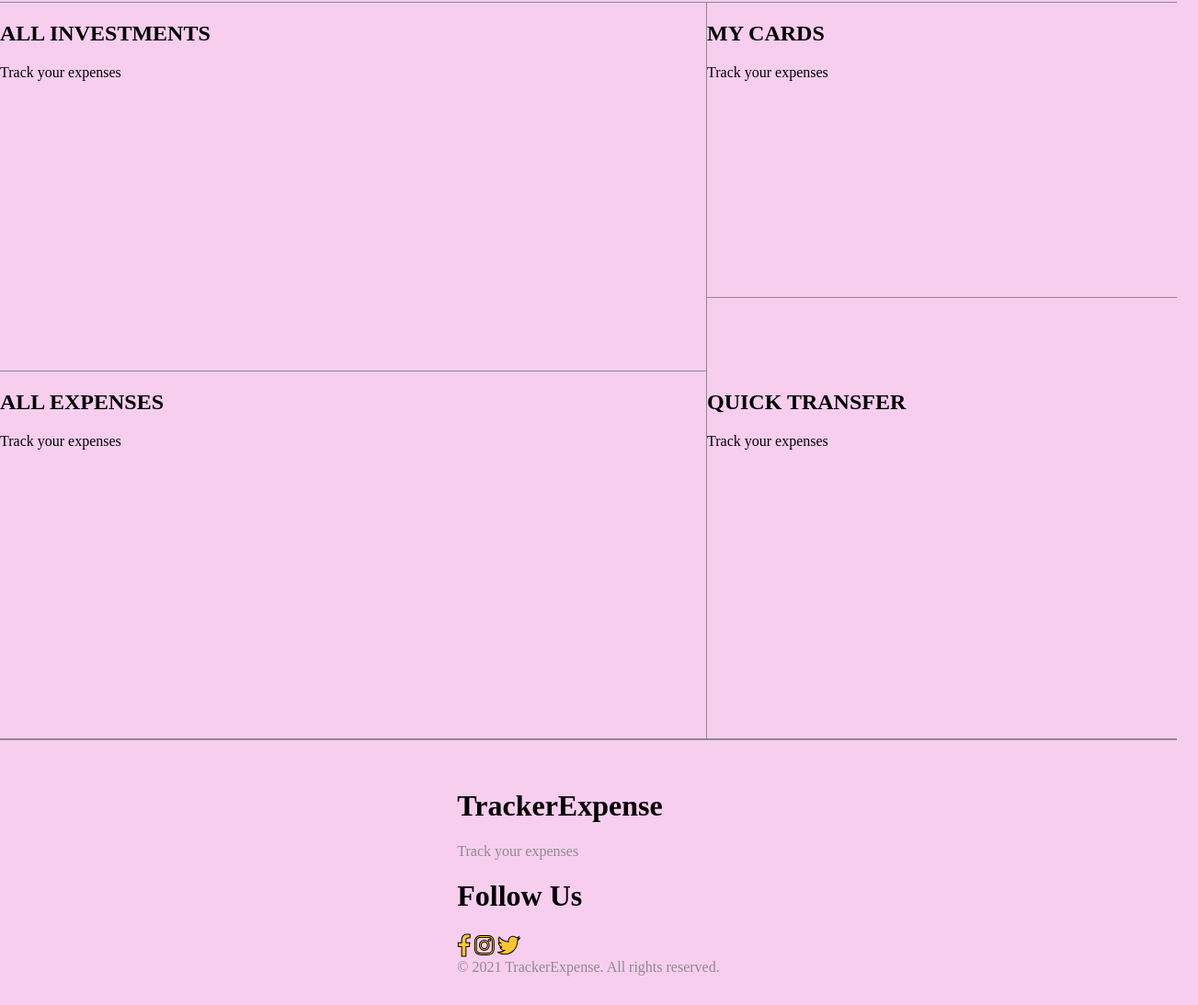
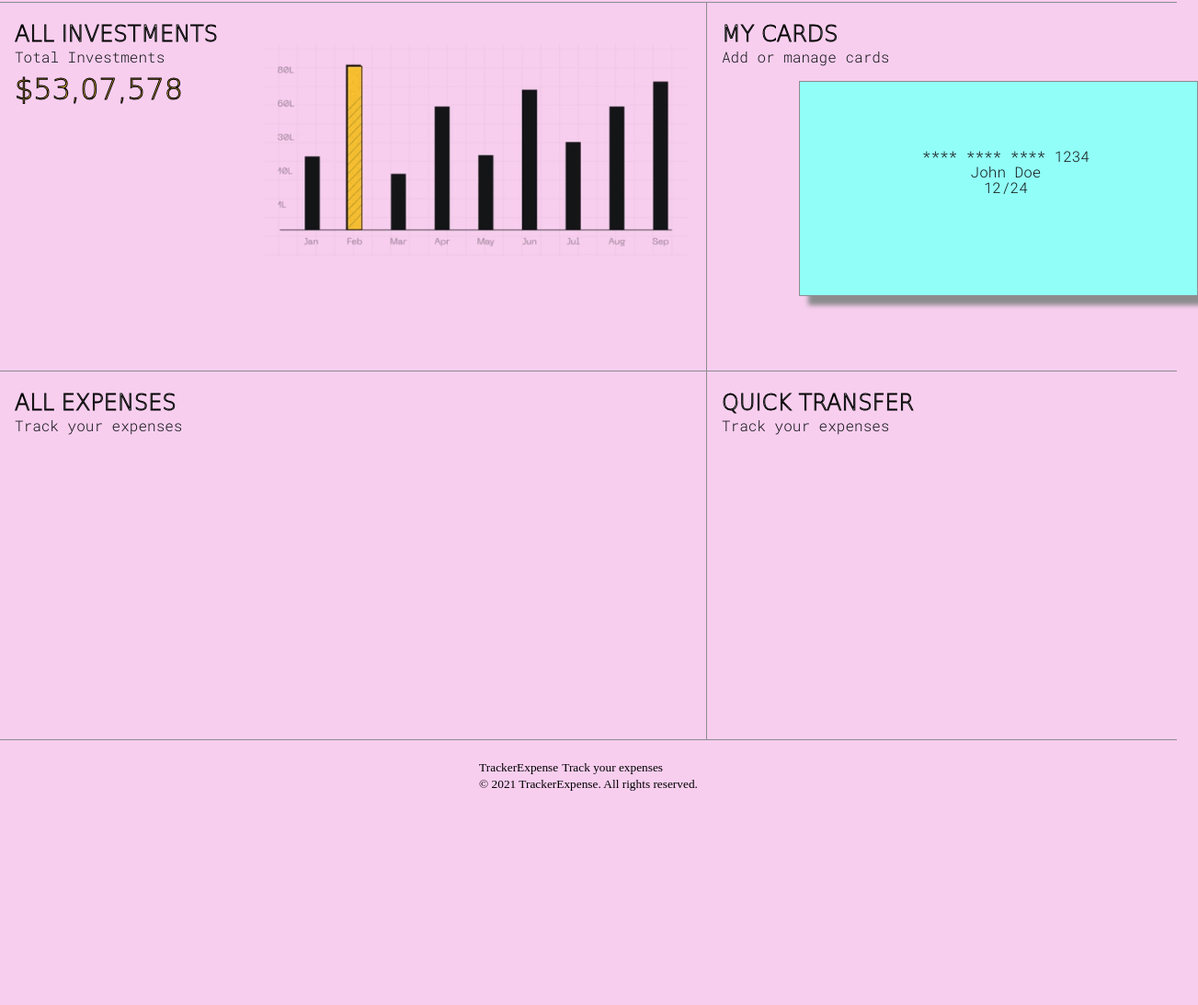
Before and after one commit to punam01/Microsoft-Github-Copilot, a plain HTML site: page JavaScript/index.html in a window 1280 px wide. Shown: the part 78-1171 px from the top of the page at 92% size, 1303 px wide, since content can reach past the window. After the commit the page ends 961 px from the top, so only its background shows below. Drawn offline with Linux system fonts and the light colour scheme; a web font is replaced by a local one.

Commit message:
ui: investments & cards
added dummy images for now

```diff
--- a/JavaScript/index.html
+++ b/JavaScript/index.html
@@ -14,6 +14,12 @@
     <link rel="preconnect" href="https://fonts.gstatic.com" crossorigin />
     <link
       href="https://fonts.googleapis.com/css2?family=Sigmar&display=swap"
+      rel="stylesheet"
+    />
+    <link rel="preconnect" href="https://fonts.googleapis.com" />
+    <link rel="preconnect" href="https://fonts.gstatic.com" crossorigin />
+    <link
+      href="https://fonts.googleapis.com/css2?family=Roboto+Mono:wght@200;300&display=swap"
       rel="stylesheet"
     />
     <title>TrackerExpense</title>
@@ -39,14 +45,28 @@
         <div class="top-left-section">
           <div class="left-section-header">
             <h1>ALL INVESTMENTS</h1>
-            <p>Track your expenses</p>
+            <p>Total Investments</p>
+            <p class="amount">$53,07,578</p>
+            <!--add image graph from images folder-->
+            <img class="graph" src="images/graph.png" alt="graph" />
           </div>
         </div>
         <!--MY CARDS-->
         <div class="top-right-section">
           <div class="left-section-header">
             <h1>MY CARDS</h1>
-            <p>Track your expenses</p>
+            <p>Add or manage cards</p>
+            <!--make a card shape box-->
+            <div class="card">
+              <!--add image of card
+              <img src="images/card.png" alt="card" />-->
+              <!--add card number-->
+              <p class="card-number">**** **** **** 1234</p>
+              <!--add card name-->
+              <p class="card-name">John Doe</p>
+              <!--add card expiry date-->
+              <p class="card-expiry">12/24</p>
+            </div>
           </div>
         </div>
         <!--ALL EXPENSES-->
@@ -70,17 +90,11 @@
       <footer>
         <div class="footer">
           <div class="footer-left">
-            <h1>TrackerExpense</h1>
-            <p>Track your expenses</p>
+            <small>TrackerExpense</small>
+            <small>Track your expenses</small>
           </div>
           <div class="footer-right">
-            <h1>Follow Us</h1>
-            <div class="social-media">
-              <a href="#"><i class="fab fa-facebook-f"></i></a>
-              <a href="#"><i class="fab fa-instagram"></i></a>
-              <a href="#"><i class="fab fa-twitter"></i></a>
-            </div>
-            <p>© 2021 TrackerExpense. All rights reserved.</p>
+            <small>© 2021 TrackerExpense. All rights reserved.</small>
           </div>
         </div>
       </footer>
--- a/JavaScript/style.css
+++ b/JavaScript/style.css
@@ -56,7 +56,6 @@ section {
   height: 100%;
   display: flex;
   flex-wrap: wrap;
-  border-bottom: #8c8c8e 1px solid;
 }
 section .top-left-section {
   float: left;
@@ -68,7 +67,9 @@ section .top-left-section {
 section .top-right-section {
   float: right;
   width: 39.9%;
-  height: 40%;
+  height: 50%;
+  display: flex;
+  flex-direction: row;
   border-bottom: #8c8c8e 1px solid;
 }
 section .bottom-left-section {
@@ -76,38 +77,100 @@ section .bottom-left-section {
   width: 60%;
   height: 50%;
   border-right: #8c8c8e 1px solid;
+  border-bottom: #8c8c8e 1px solid;
 }
 section .bottom-right-section {
   float: right;
   width: 39.9%;
-  height: 60%;
+  height: 50%;
+  border-bottom: #8c8c8e 1px solid;
 }
+section .left-section-header h1 {
+  padding-left: 1rem;
+  font-family: "Sigmar", cursive;
+  font-size: 1.5rem;
+  font-weight: lighter;
+  color: var(--col-white);
+  -webkit-text-stroke-width: 1px;
+  -webkit-text-stroke-color: black;
+}
+section .left-section-header p {
+  padding-left: 1rem;
+  margin-top: -20px;
+  font-family: 'Roboto Mono', monospace;
+  font-size: 1rem;
+  font-weight:300;
+  color: var(--col-black);
+}
+section .left-section-header .amount{
+  padding-left: 1rem;
+  margin-top: -10px;
+  font-family: "Sigmar", cursive;
+  font-size: 2rem;
+  font-weight: lighter;
+  color: var(--col-yellow);
+  -webkit-text-stroke-width: 1px;
+  -webkit-text-stroke-color: black;
+}
+/*place image inside top left section*/
+section .top-left-section .graph {
+  width: 60%;
+  height: 50%;
+  object-fit: cover;
+  float:right;
+  margin-top: -100px ;
+  margin-right: 20px;
+}
+/*design blue color card in center of top right section*/
+section .top-right-section .card {
+  width: 400px;
+  padding: 1rem;
+  margin-left: 100px;
+  height: 50%;
+  float: left;
+  background-color: var(--col-blue);
+  border: 1px solid var(--col-gray);
+  display: flex;
+  flex-direction: column;
+  justify-content: center;
+  align-items: center;
+  box-shadow: 10px 10px 5px var(--col-gray);
+}
+
 /*design footer*/
 footer {
-  padding: 2rem;
+  height: 10vh;
   display: flex;
-  flex-direction: row;
   justify-content: center;
   align-items: center;
-  border-top: #8c8c8e 1px solid;
 }
-footer p {
-  font-size: 1rem;
-  font-weight: lighter;
-  color: var(--col-gray);
-  margin: 0;
+/*use media to hide borders for small screens and display section elements one below other and shift footer below
+end of right bottome and move graph image below */
+@media only screen and (max-width: 600px) {
+  section .top-left-section {
+    float: left;
+    width: 100%;
+    height: 50%;
+    border-right: none;
+  }
+  section .top-right-section .card {
+  margin-left: 10px;
 }
-
-/*use media to hide borders for small screens*/
-@media screen and (max-width: 768px) {
-  section .top-left-section {
-    border-right: none;
-    border-bottom: none;
-  }
   section .top-right-section {
-    border-bottom: none;
+    float: right;
+    width: 100%;
+    height: 40%;
   }
   section .bottom-left-section {
+    float: left;
+    width: 100%;
+    height: 50%;
     border-right: none;
   }
+  section .bottom-right-section {
+    float: right;
+    width: 100%;
+    height: 60%;
+    border:none;
+  }
 }
```
Also changed, not shown: JavaScript/images/graph.PNG (added).
